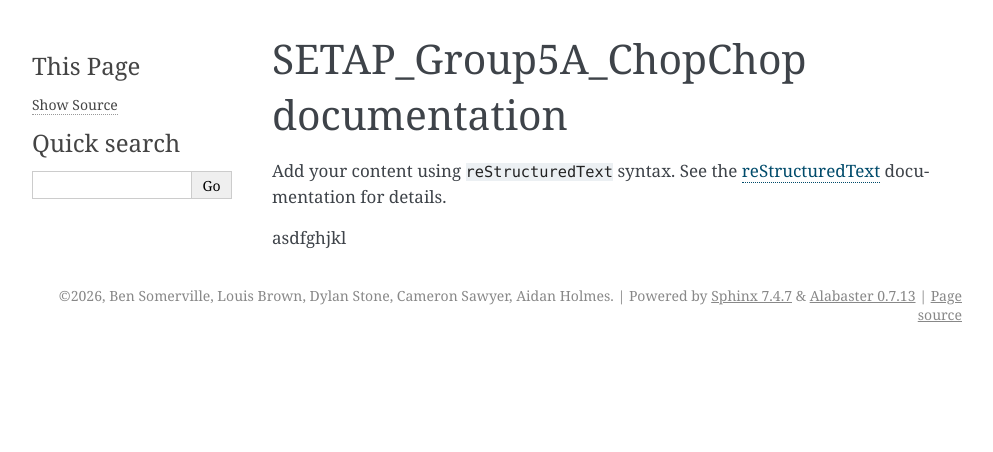
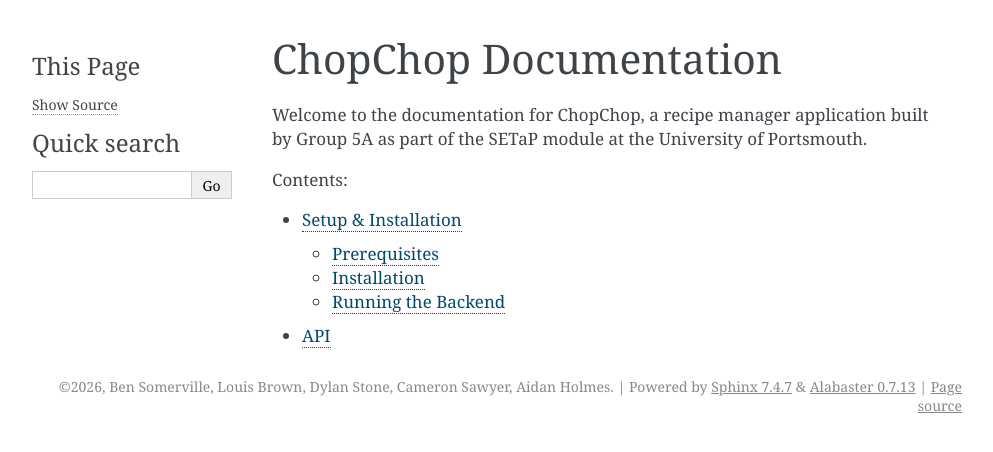
Before and after one commit to SETaP-UoP-5a-ChopChop/Chop_Chop_Documentation, a Sphinx documentation site: the page built from docs/source/index.rst, in a window 1280 px wide. Shown: the top 452 px of the page, without its empty margins (148-1141 px from the left). Built offline with Sphinx 7.4.7, drawn with Linux system fonts in a browser that asks for light colours.

Commit message:
added setup and api to the index, created a placeholder setup.rst

```diff
--- a/docs/source/index.rst
+++ b/docs/source/index.rst
@@ -1,18 +1,15 @@
 .. SETAP_Group5A_ChopChop documentation master file, created by
    sphinx-quickstart on Thu Mar 19 13:27:40 2026.
-   You can adapt this file completely to your liking, but it should at least
-   contain the root `toctree` directive.
 
-SETAP_Group5A_ChopChop documentation
-====================================
+ChopChop Documentation
+=======================
 
-Add your content using ``reStructuredText`` syntax. See the
-`reStructuredText <https://www.sphinx-doc.org/en/master/usage/restructuredtext/index.html>`_
-documentation for details.
-
+Welcome to the documentation for ChopChop, a recipe manager application
+built by Group 5A as part of the SETaP module at the University of Portsmouth.
 
 .. toctree::
    :maxdepth: 2
    :caption: Contents:
 
-asdfghjkl
+   setup
+   api
```
Also changed, not shown: docs/source/setup.rst (added, +30 -0 lines).
